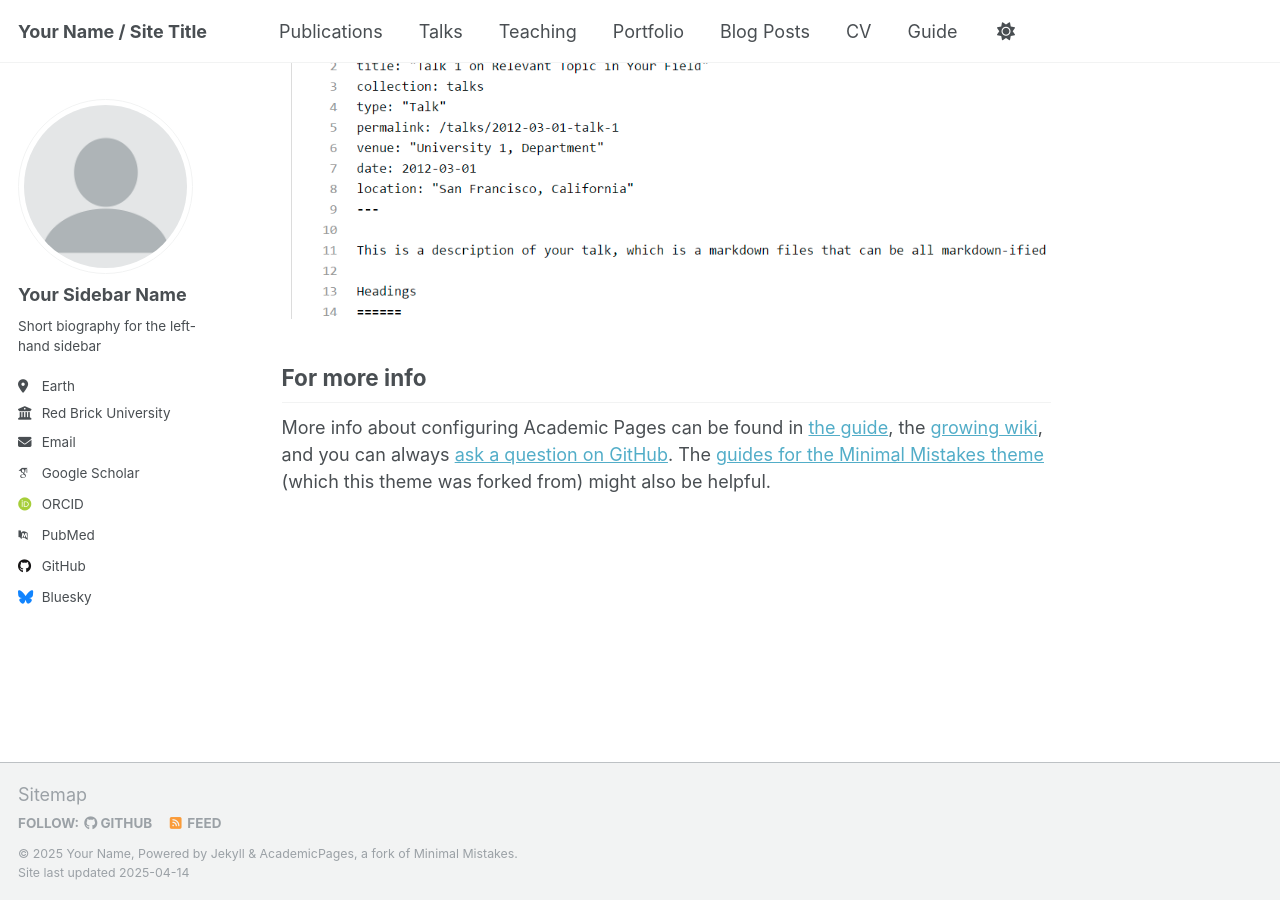
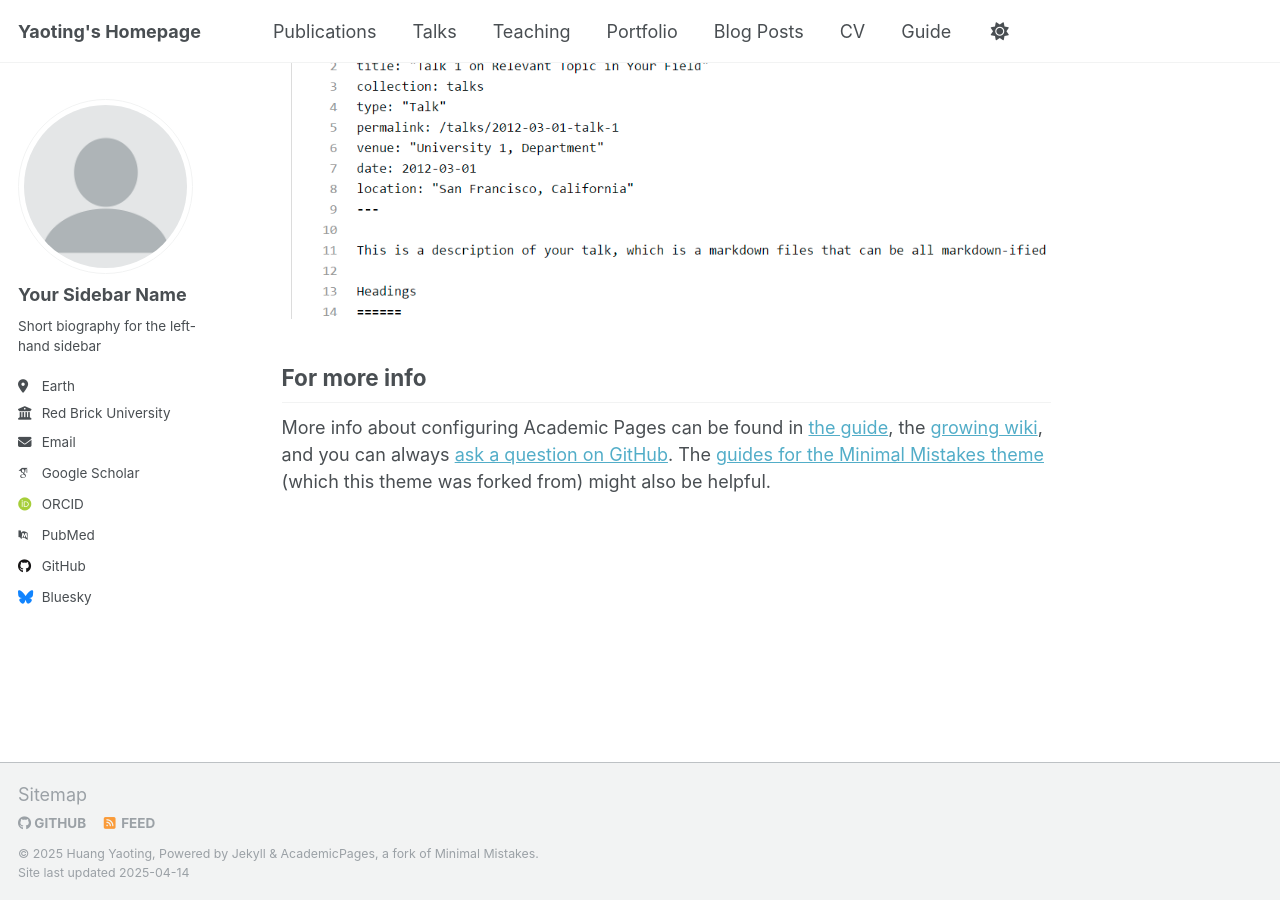
Before and after one commit to Huang-Yaoting/Huang-Yaoting, a Jekyll site: the page built from _pages/about.md, in a window 1280 px wide and 900 px high, scrolled down 2636 px. Built offline with Jekyll 4.4.1, drawn with Linux system fonts in a browser that asks for light colours; some web fonts are replaced.

Commit message:
Update _config.yml

```diff
--- a/_config.yml
+++ b/_config.yml
@@ -7,15 +7,14 @@
 # server process.
 
 # Basic Site Settings
-locale                   : "en-US"
-site_theme               : "default"
-title                    : "Your Name / Site Title"
+title                    : "Yaoting's Homepage"
 title_separator          : "-"
-name                     : &name "Your Name"
-description              : &description "personal description"
-url                      : https://academicpages.github.io # the base hostname & protocol for your site e.g. "https://[your GitHub username].github.io"
+name                     : &name "Huang Yaoting"
+description              : &description "黄耀霆"
+url                      : https://Huang-Yaoting.github.io
 baseurl                  : "" # the subpath of your site, e.g. "/blog"
-repository               : "academicpages/academicpages.github.io"
+repository               : "Huang-Yaoting/Huang-Yaoting.github.io"
+
 
 # Site Author - The following control what appear as part of the author content on the side bar.
 #               If a field is blank the icon and link will not appear, otherwise it will be shown.
```
